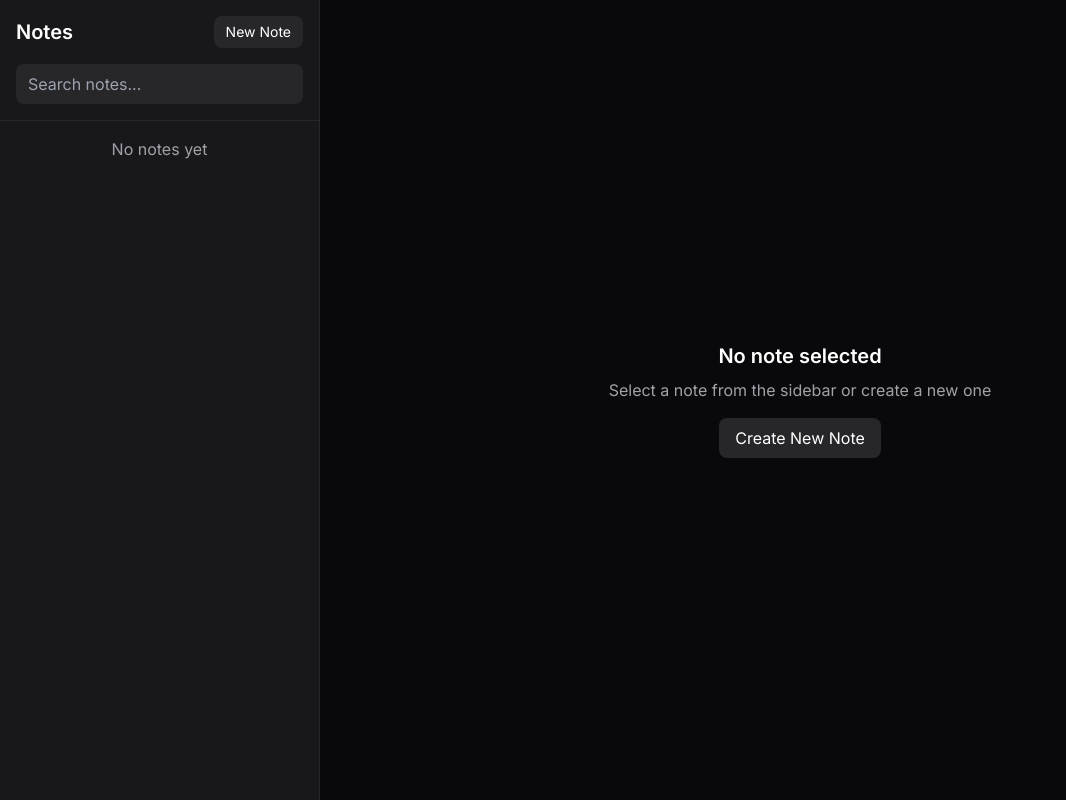
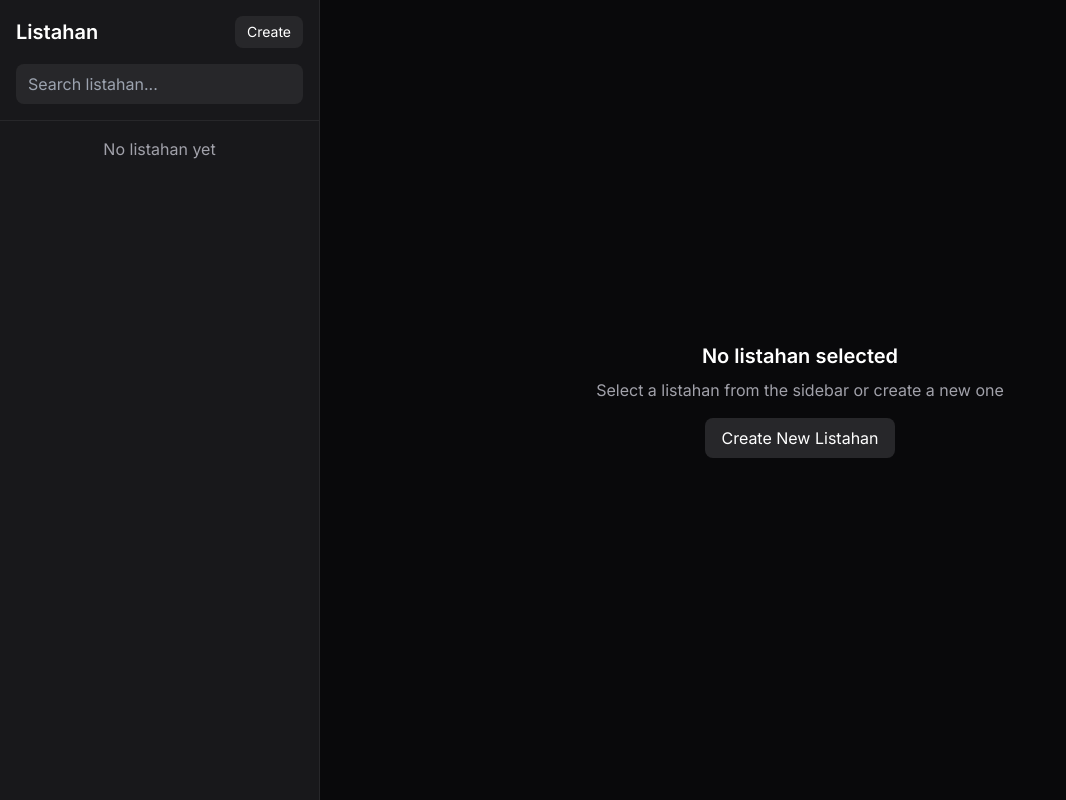
Before and after one commit to ErmanDev/listahan-app-ni-dariel-avila, a Next.js app: page /notes in a window 1280 px wide. Shown: the whole page, without its empty margins (0-1066 px from the left). Built offline with nearby package versions, Linux system fonts and the light colour scheme.

Commit message:
feat: update the ui of editor.

```diff
--- a/app/layout.tsx
+++ b/app/layout.tsx
@@ -5,7 +5,7 @@ import { Inter } from 'next/font/google'
 const inter = Inter({ subsets: ['latin'] })
 
 export const metadata: Metadata = {
-  title: 'Modern Note App',
+  title: 'Listahan',
   description: 'A sleek and modern note-taking application',
 }
 
--- a/app/notes/page.tsx
+++ b/app/notes/page.tsx
@@ -1,10 +1,9 @@
 'use client';
 
-import { useState, useEffect } from 'react';
 import dynamic from 'next/dynamic';
-import Link from 'next/link';
+import { useEffect, useState } from 'react';
+import { deleteNoteFromStorage, loadNotes, saveNotes } from '../../services/localStorage';
 import { Note } from '../../types/note';
-import { loadNotes, saveNote, saveNotes, deleteNoteFromStorage } from '../../services/localStorage';
 
 // Dynamic import of components
 const Editor = dynamic(() => import('../../components/Editor'), { ssr: false });
@@ -216,17 +215,17 @@ export default function NotesApp() {
       } bg-zinc-900 border-r border-zinc-800 transition-all duration-300 flex flex-col`}>
         <div className="p-4 border-b border-zinc-800">
           <div className="flex items-center gap-4 mb-4">
-            <h1 className="text-xl font-semibold text-white">Notes</h1>
+            <h1 className="text-xl font-semibold text-white">Listahan</h1>
             <button
               onClick={createNewNote}
               className="ml-auto px-3 py-1.5 bg-zinc-800 text-white rounded-lg hover:bg-zinc-700 transition-colors text-sm"
             >
-              New Note
+              Create
             </button>
           </div>
           <input
             type="text"
-            placeholder="Search notes..."
+            placeholder="Search listahan..."
             value={searchQuery}
             onChange={(e) => setSearchQuery(e.target.value)}
             className="w-full px-3 py-2 bg-zinc-800 text-white rounded-lg focus:outline-none focus:ring-2 focus:ring-zinc-600"
@@ -235,7 +234,7 @@ export default function NotesApp() {
         <div className="flex-1 overflow-y-auto">
           {filteredNotes.length === 0 ? (
             <div className="p-4 text-zinc-400 text-center">
-              {searchQuery ? 'No notes found' : 'No notes yet'}
+              {searchQuery ? 'No listahan found' : 'No listahan yet'}
             </div>
           ) : (
             <div className="divide-y divide-zinc-800">
@@ -280,7 +279,7 @@ export default function NotesApp() {
                 className="flex-1 bg-transparent text-xl font-semibold text-white focus:outline-none"
                 placeholder="Note title"
               />
-              <div className="flex items-center gap-2">
+              <div className="flex items-center gap-2 ml-[-100px] md:ml-0">
                 <button
                   onClick={handleSaveNote}
                   disabled={!hasUnsavedChanges}
@@ -315,13 +314,13 @@ export default function NotesApp() {
           </>
         ) : (
           <div className="flex flex-col items-center justify-center h-full text-center p-4">
-            <h2 className="text-xl font-semibold text-white mb-2">No note selected</h2>
-            <p className="text-zinc-400 mb-4">Select a note from the sidebar or create a new one</p>
+            <h2 className="text-xl font-semibold text-white mb-2">No listahan selected</h2>
+            <p className="text-zinc-400 mb-4">Select a listahan from the sidebar or create a new one</p>
             <button
               onClick={createNewNote}
               className="px-4 py-2 bg-zinc-800 text-white rounded-lg hover:bg-zinc-700 transition-colors"
             >
-              Create New Note
+              Create New Listahan
             </button>
           </div>
         )}
--- a/app/page.tsx
+++ b/app/page.tsx
@@ -56,7 +56,7 @@ export default function Home() {
                 href="/notes"
                 className="rounded-lg bg-white px-6 py-3 text-sm font-semibold text-black shadow-sm hover:bg-zinc-200 transition-all duration-200"
               >
-                Try Now
+                Try Listahan Now
               </Link>
               <a
                 href="#features"
--- a/components/Editor.tsx
+++ b/components/Editor.tsx
@@ -24,7 +24,10 @@ const modules = {
     [{ list: 'ordered' }, { list: 'bullet' }],
     [{ align: [] }],
     ['clean']
-  ]
+  ],
+  clipboard: {
+    matchVisual: false
+  }
 };
 
 const formats = [
@@ -63,6 +66,7 @@ export default function Editor({
         modules={modules}
         formats={formats}
         placeholder={placeholder}
+        preserveWhitespace={true}
         className="prose prose-invert max-w-none h-full"
       />
       <style jsx global>{`
@@ -72,6 +76,7 @@ export default function Editor({
           border: none !important;
           border-bottom-left-radius: 0.5rem;
           border-bottom-right-radius: 0.5rem;
+          background-color: rgb(24 24 27) !important;
         }
         .ql-toolbar {
           border: none !important;
@@ -92,7 +97,7 @@ export default function Editor({
         .ql-toolbar .ql-stroke {
           stroke: rgb(161 161 170) !important;
         }
-        .ql-toolbar button:hover .ql-stroke {
+        .ql-toolbar .ql-stroke:hover {
           stroke: white !important;
         }
         .ql-toolbar .ql-active .ql-stroke {
@@ -101,11 +106,19 @@ export default function Editor({
         .ql-toolbar .ql-fill {
           fill: rgb(161 161 170) !important;
         }
-        .ql-toolbar button:hover .ql-fill {
+        .ql-toolbar .ql-fill:hover {
           fill: white !important;
         }
         .ql-toolbar .ql-active .ql-fill {
           fill: white !important;
+        }
+        .ql-editor {
+          color: rgb(212 212 216) !important;
+          background-color: rgb(24 24 27) !important;
+        }
+        .ql-editor.ql-blank::before {
+          color: rgb(161 161 170) !important;
+          font-style: normal !important;
         }
         .ql-snow.ql-toolbar button:hover,
         .ql-snow .ql-toolbar button:hover,
@@ -123,15 +136,6 @@ export default function Editor({
         .ql-snow .ql-toolbar .ql-picker-item.ql-selected {
           color: white !important;
         }
-        .ql-editor {
-          padding: 1.5rem;
-          min-height: calc(100vh - 12rem);
-          color: white;
-        }
-        .ql-editor.ql-blank::before {
-          color: rgb(161 161 170);
-          font-style: normal;
-        }
       `}</style>
     </div>
   );
```
